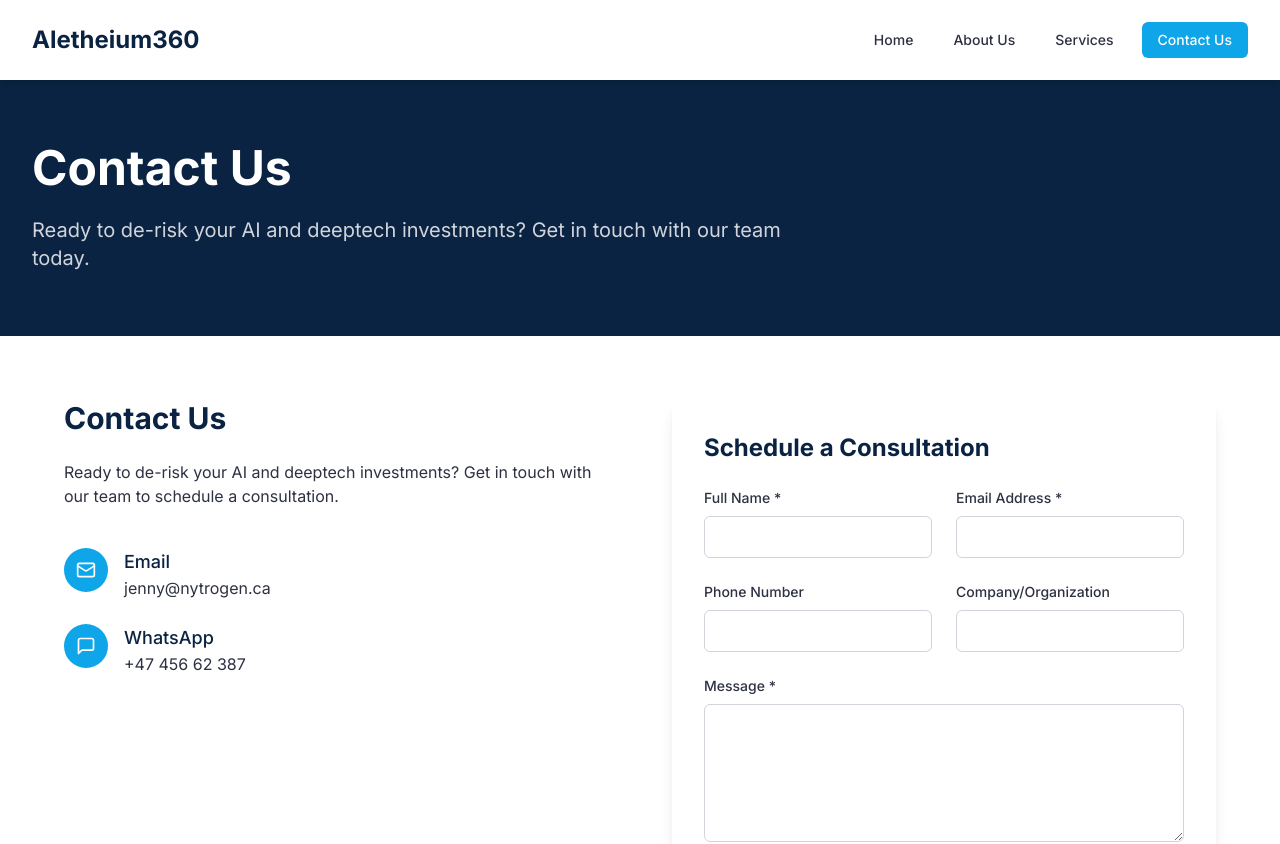
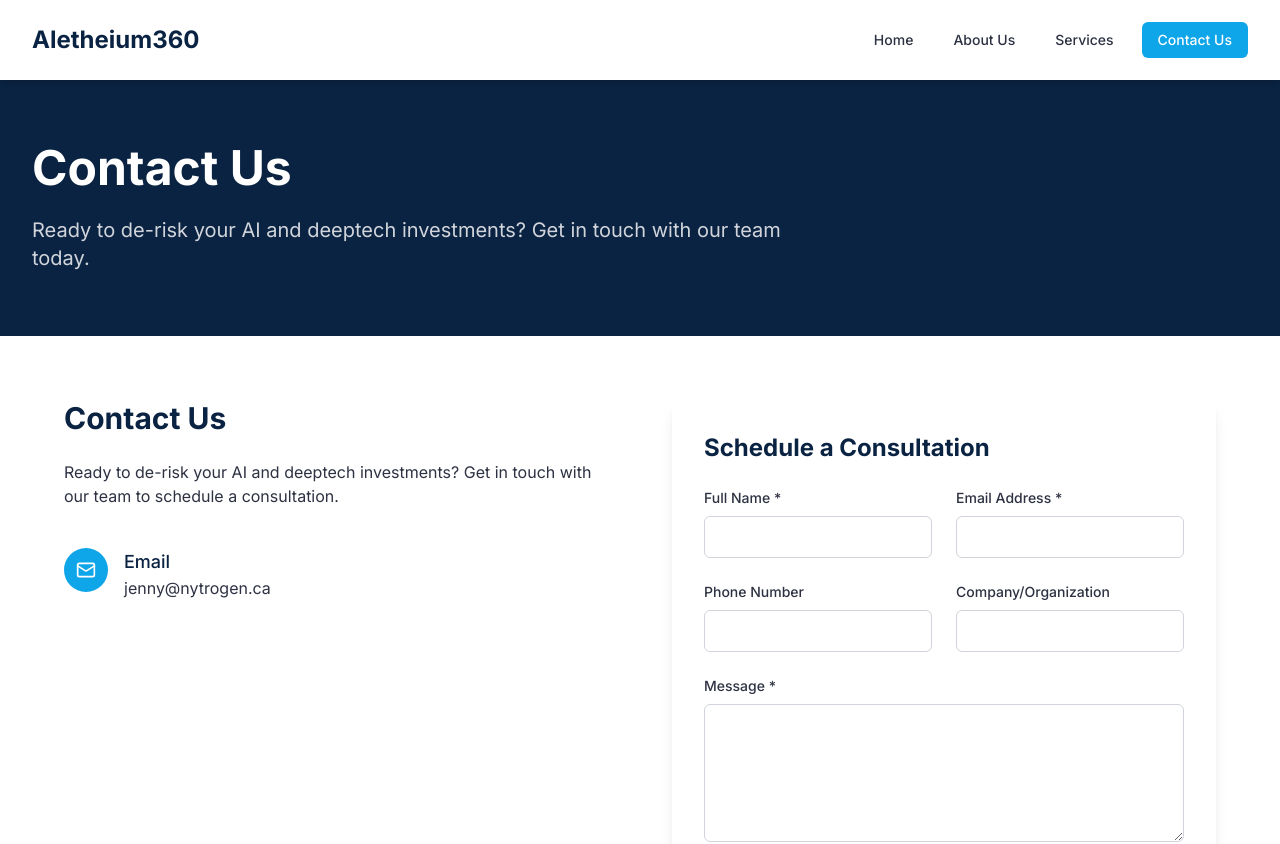
Before and after one commit to Jtwildcattt/aletheium-tech-focus, a React (Vite) app: page /contact in a window 1280 px wide. Shown: the top 844 px of the page. Built offline with nearby package versions, Linux system fonts and the light colour scheme.

Commit message:
Remove WhatsApp number
Removed WhatsApp number from ContactForm.tsx.

```diff
--- a/src/components/ContactForm.tsx
+++ b/src/components/ContactForm.tsx
@@ -1,5 +1,5 @@
 import { useState } from 'react';
-import { Mail, MessageSquare } from 'lucide-react';
+import { Mail } from 'lucide-react';
 
 const ContactForm = () => {
   const [formData, setFormData] = useState({
@@ -61,18 +61,6 @@ const ContactForm = () => {
                   <h3 className="text-lg font-medium text-aletheium-navy">Email</h3>
                   <a href="mailto:jenny@nytrogen.ca" className="text-aletheium-gray hover:text-aletheium-teal transition-colors duration-200">
                     jenny@nytrogen.ca
-                  </a>
-                </div>
-              </div>
-
-              <div className="flex items-start">
-                <div className="flex-shrink-0 bg-aletheium-teal text-white p-3 rounded-full mr-4">
-                  <MessageSquare size={20} />
-                </div>
-                <div>
-                  <h3 className="text-lg font-medium text-aletheium-navy">WhatsApp</h3>
-                  <a href="https://wa.me/4745662387" className="text-aletheium-gray hover:text-aletheium-teal transition-colors duration-200">
-                    +47 456 62 387
                   </a>
                 </div>
               </div>
```
